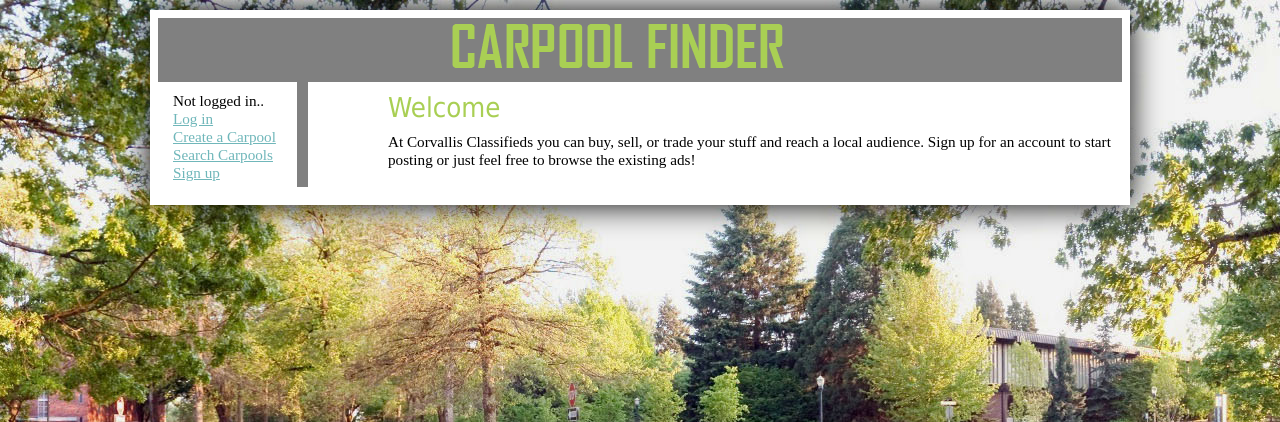
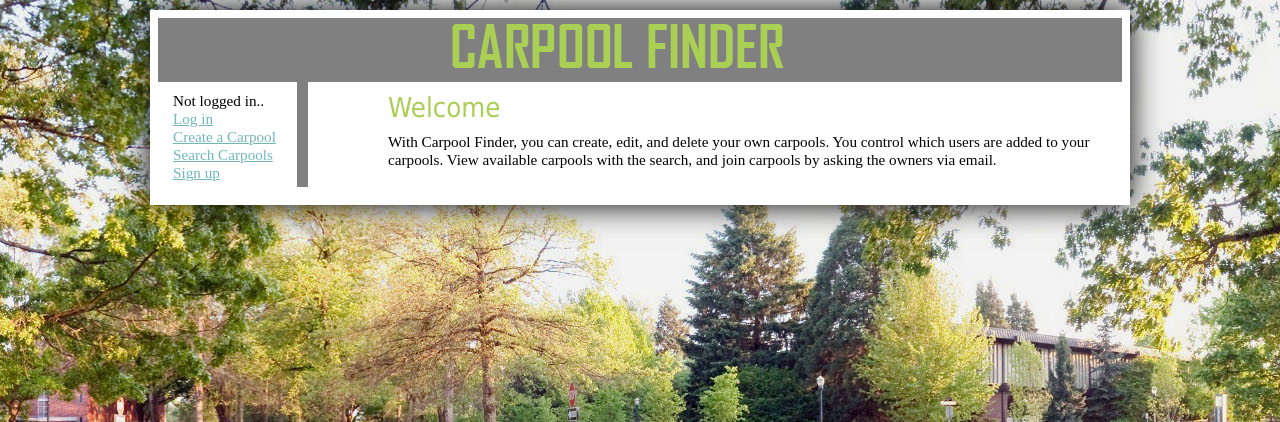
Before and after one commit to jdong92/carpool, a PHP site: page / in a window 1280 px wide. Shown: the top 422 px of the page. Run offline with PHP 8.4, Linux system fonts and the light colour scheme.

Commit message:
Update public_html/index.php
Changed Ben's old welcome to our own version.

```diff
--- a/public_html/index.php
+++ b/public_html/index.php
@@ -47,8 +47,9 @@ include("navbar.php");
 			<div id="main-content">
 
 				<h2>Welcome</h2>
-				At Corvallis Classifieds you can buy, sell, or trade your stuff and reach a local audience.
-				Sign up for an account to start posting or just feel free to browse the existing ads!<br><br>
+				With Carpool Finder, you can create, edit, and delete your own carpools.
+				You control which users are added to your carpools. View available carpools with
+				the search, and join carpools by asking the owners via email.<br><br>
 				<center><p style="font-size:15px">
 
 			</div>
```
